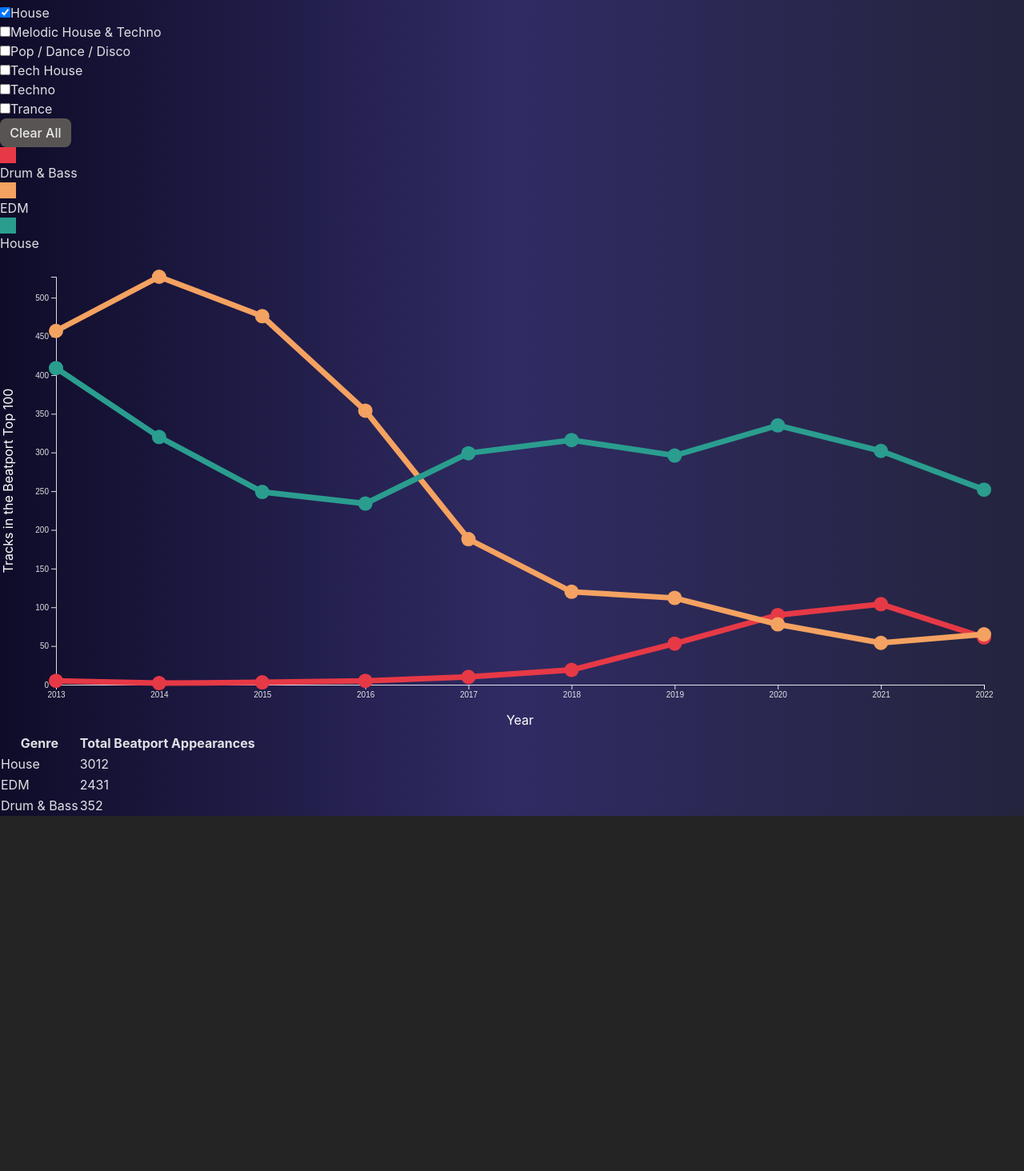
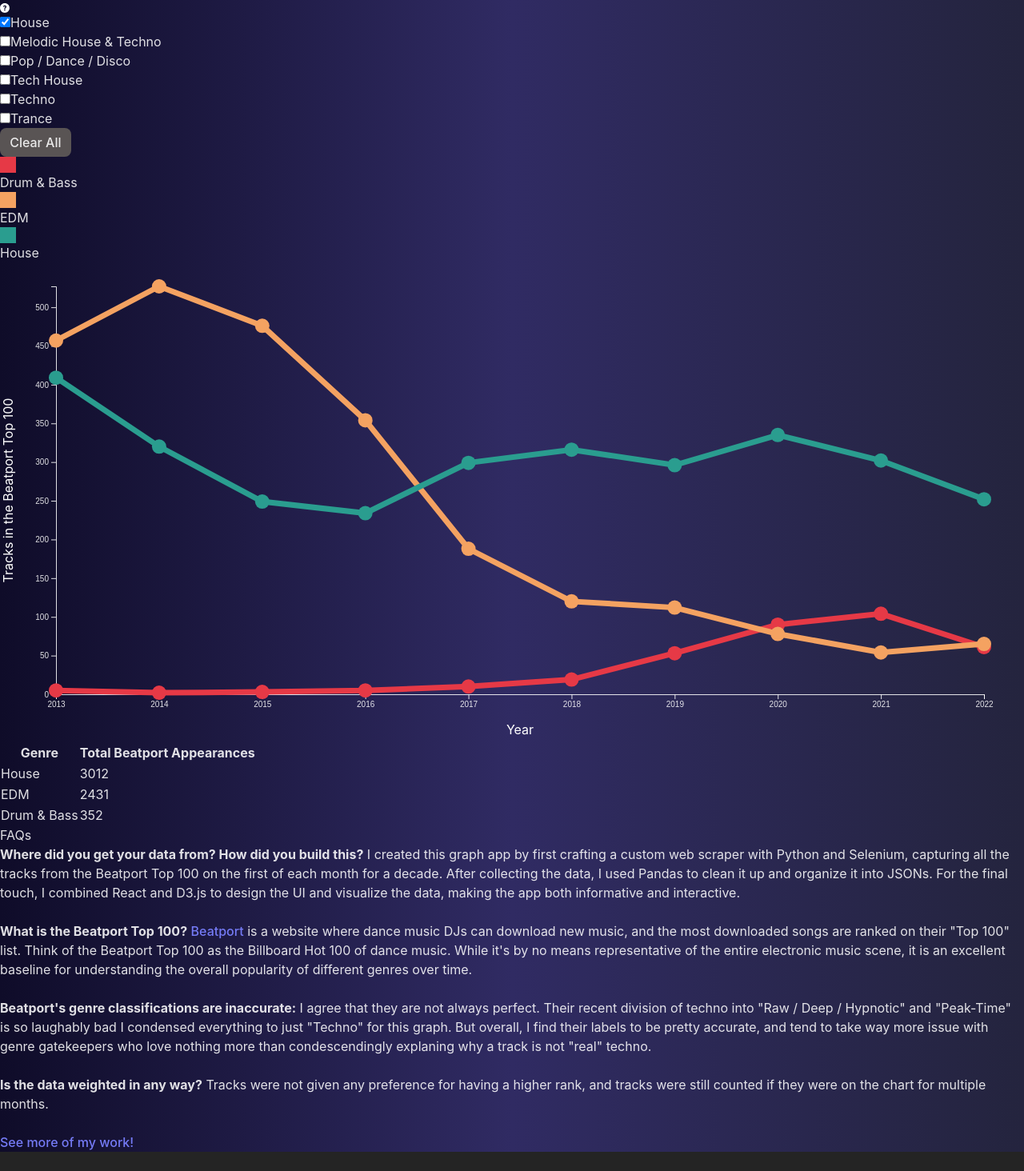
Before and after one commit to thomasfaddegon/beat-trends, a React (Vite) app: page / in a window 1280 px wide. Shown: the part 234-1698 px from the top of the page at 80% size. Before the commit the page ends 1276 px from the top, so only its background shows below. Built offline with nearby package versions, Linux system fonts and the light colour scheme.

Commit message:
added paragraph at the bottom

```diff
--- a/src/App.tsx
+++ b/src/App.tsx
@@ -3,7 +3,9 @@ import Graph from "./Graph";
 import "./App.css";
 import { DataSeries } from "./types";
 import CategorySelector from "./CategorySelector";
+import questionMark from "../src/assets/questionMark.svg";
 import { genres, subGenres, labels, artists } from "./fields";
+import FAQ from "./FAQ";
 
 const App: React.FC = () => {
   // Check screen size
@@ -112,8 +114,8 @@ const App: React.FC = () => {
   const sortedData = sortData(data);
 
   return (
-    <div className="min-h-screen flex justify-center pt-12 w-full">
-      <>
+    <div className="min-h-screen flex justify-center items-center pt-12 w-full flex-col">
+      <div>
         {isScreenSmall && (
           <div
             style={{
@@ -135,15 +137,15 @@ const App: React.FC = () => {
             </p>
           </div>
         )}
-      </>
-      <div className="max-w-screen-xl w-full flex flex-grow flex-col px-8">
+      </div>
+      <div className="max-w-screen-xl w-full flex flex-grow flex-col px-8 ">
         <h1 className="mb-4 text-5xl text-center">
           The Popularity of Dance Music Genres
         </h1>
         <h2 className="mb-10 text-center text-xl">
           (According to the Beatport Top 100)
         </h2>
-        <div className="border-2 border-white w-full bg-slate-900 max-w-6xl rounded-sm shadow-sm pb-12">
+        <div className="border-2 border-white w-full bg-slate-900 max-w-7xl rounded-sm shadow-sm pb-12">
           {/* CATEGORIES */}
           <div className="flex flex-row items-center justify-center w-full">
             {categories.map((category) => (
@@ -158,7 +160,7 @@ const App: React.FC = () => {
             ))}
           </div>
           <div className="pt-8 pb-2 px-16 w-full flex flex-col flex-grow">
-            {/* LIST OF INPUTS*/}
+            {/* LIST OF FIELDS*/}
             <div className="flex flex-row flex-wrap gap-[6px] justify-center w-full">
               {currentCategory &&
                 categoryDataMap[
@@ -181,6 +183,35 @@ const App: React.FC = () => {
                     >
                       {field}
                     </label>
+                    {field === "EDM" && (
+                      <>
+                        <img
+                          src={questionMark}
+                          className="ml-1"
+                          onMouseOver={(e) => {
+                            const tooltip =
+                              document.getElementById("EDM-tooltip");
+                            if (tooltip) {
+                              const iconRect =
+                                e.currentTarget.getBoundingClientRect();
+                              tooltip.style.opacity = "1";
+                              tooltip.style.left = `${iconRect.right + 5}px`;
+                              tooltip.style.top = `${iconRect.top}px`;
+                            }
+                          }}
+                          onMouseLeave={() => {
+                            const tooltip =
+                              document.getElementById("EDM-tooltip");
+                            tooltip?.style.setProperty("opacity", "0");
+                          }}
+                        />
+                        <div id="EDM-tooltip" className="tooltip">
+                          "EDM" is bundle of subgenres including Progressive
+                          House, Electro House, Future House, and Big Room. If
+                          you disagree with this classification, you are wrong.
+                        </div>
+                      </>
+                    )}
                   </div>
                 ))}
             </div>
@@ -219,19 +250,9 @@ const App: React.FC = () => {
               </tbody>
             </table>
           </div>
-          <div
-            id="tooltip"
-            style={{
-              position: "absolute",
-              opacity: 0,
-              background: "black",
-              color: "white",
-              border: "1px solid #000",
-              padding: "10px",
-              pointerEvents: "none",
-            }}
-          ></div>
+          <div id="tooltip" className="tooltip"></div>
         </div>
+        <FAQ />
       </div>
     </div>
   );
--- /dev/null
+++ b/src/FAQ.tsx
@@ -0,0 +1,47 @@
+const FAQ = () => {
+  return (
+    <div className="max-w-3xl flex flex-col items-center self-center my-16">
+      <h2 className="text-4xl font-bold mb-4">FAQs</h2>
+      <p>
+        <strong>
+          Where did you get your data from? How did you build this?
+        </strong>{" "}
+        I created this graph app by first crafting a custom web scraper with
+        Python and Selenium, capturing all the tracks from the Beatport Top 100
+        on the first of each month for a decade. After collecting the data, I
+        used Pandas to clean it up and organize it into JSONs. For the final
+        touch, I combined React and D3.js to design the UI and visualize the
+        data, making the app both informative and interactive.
+      </p>
+      <p>
+        <strong>What is the Beatport Top 100?</strong>{" "}
+        <a href="https://beatport.com">Beatport</a> is a website where dance
+        music DJs can download new music, and the most downloaded songs are
+        ranked on their "Top 100" list. Think of the Beatport Top 100 as the
+        Billboard Hot 100 of dance music. While it's by no means representative
+        of the entire electronic music scene, it is an excellent baseline for
+        understanding the overall popularity of different genres over time.
+      </p>
+      <p>
+        <strong>Beatport's genre classifications are inaccurate:</strong> I
+        agree that they are not always perfect. Their recent division of techno
+        into "Raw / Deep / Hypnotic" and "Peak-Time" is so laughably bad I
+        condensed everything to just "Techno" for this graph. But overall, I
+        find their labels to be pretty accurate, and tend to take way more issue
+        with genre gatekeepers who love nothing more than condescendingly
+        explaning why a track is not "real" techno.
+      </p>
+      <p>
+        <strong>Is the data weighted in any way?</strong> Tracks were not given
+        any preference for having a higher rank, and tracks were still counted
+        if they were on the chart for multiple months.
+      </p>
+      <h2 className="text-4xl font-bold my-4">
+        <a href="https://thomasfaddegon.dev">See more of my work!</a>
+      </h2>
+      <p></p>
+    </div>
+  );
+};
+
+export default FAQ;
--- a/src/graph.tsx
+++ b/src/graph.tsx
@@ -6,7 +6,7 @@ import { colors } from "./colors";
 const Graph: React.FC<GraphProps> = ({ data }) => {
   const svgRef = useRef<SVGSVGElement>(null);
   const parentRef = useRef<HTMLDivElement>(null); // Ref to the parent container
-  const [hoveredSeriesName, setHoveredSeriesName] = useState<string>("");
+  // const [hoveredSeriesName, setHoveredSeriesName] = useState<string>("");
 
   const [dimensions, setDimensions] = useState({ width: 0, height: 0 });
 
@@ -237,7 +237,7 @@ const Graph: React.FC<GraphProps> = ({ data }) => {
           });
       });
     });
-  }, [data, dimensions, hoveredSeriesName]);
+  }, [data, dimensions]);
 
   return (
     <div className="w-full" ref={parentRef}>
--- a/src/index.css
+++ b/src/index.css
@@ -23,7 +23,7 @@
 
 a {
   font-weight: 500;
-  color: #646cff;
+  color: #757bf6;
   text-decoration: inherit;
 }
 
@@ -34,6 +34,7 @@ a:hover {
 h1 {
   font-size: 4em;
   line-height: 1.1;
+  font-weight: 700;
 }
 
 .label {
@@ -77,3 +78,18 @@ button:hover {
 .legend-item {
   cursor: pointer;
 }
+
+.tooltip {
+  position: absolute;
+  opacity: 0;
+  background: black;
+  color: white;
+  border: 1px solid #000;
+  padding: 10px;
+  max-width: 20rem;
+  pointer-events: none;
+}
+
+p {
+  margin-bottom: 1.5rem;
+}
```
Also changed, not shown: src/assets/questionMark.svg (added).
